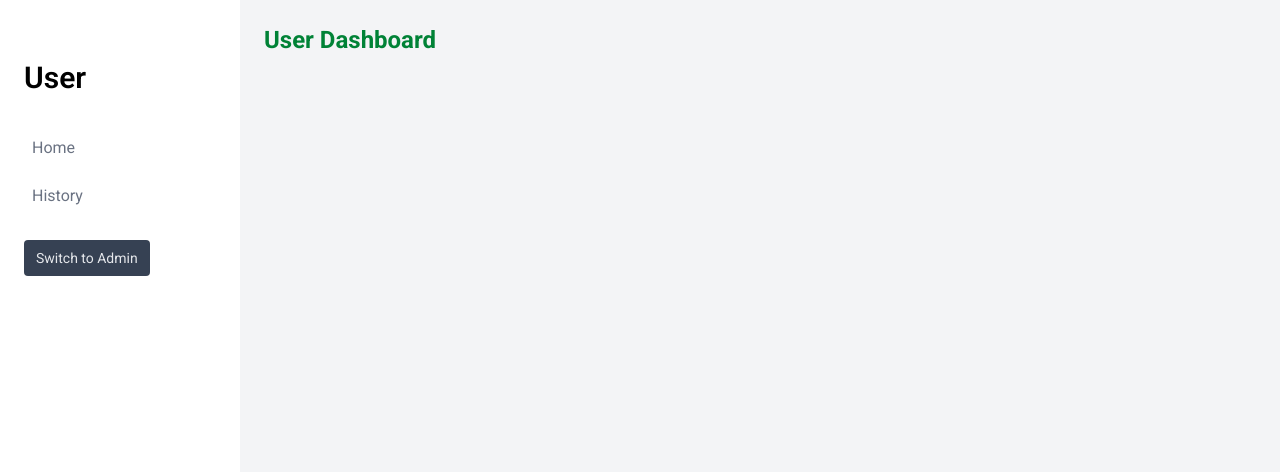
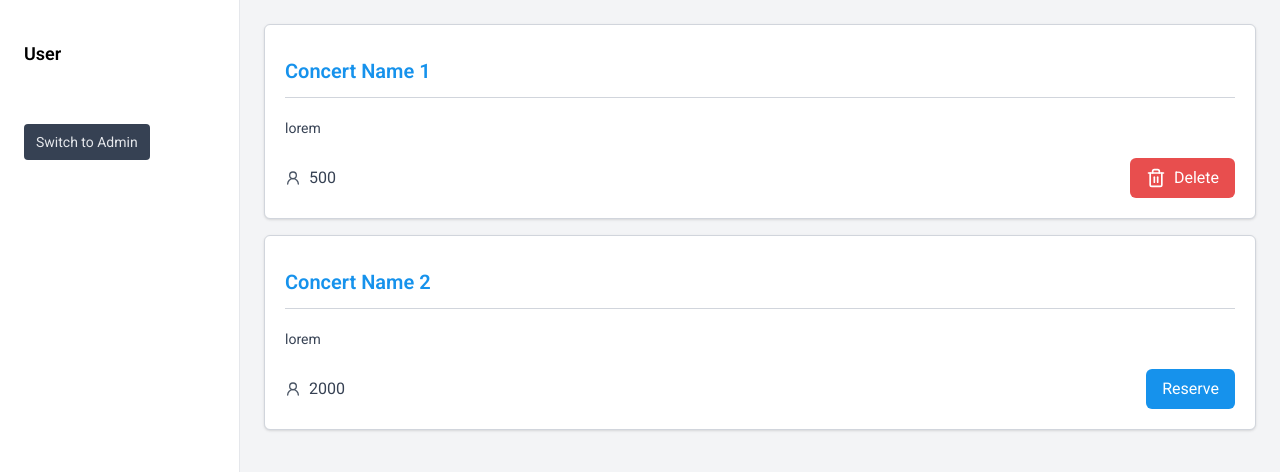
Before and after one commit to tatchunari/datawow-concert-system, a Next.js app in the folder apps/frontend/: page /dashboard/user in a window 1280 px wide. Shown: the top 472 px of the page. Built offline with nearby package versions, Linux system fonts and the light colour scheme.

Commit message:
feat: add user dashboard page

```diff
--- a/apps/frontend/src/app/components/Button.tsx
+++ b/apps/frontend/src/app/components/Button.tsx
@@ -25,7 +25,7 @@ const Button: React.FC<ButtonProps> = ({
       className={`
         ${color} ${textColor}
         flex items-center justify-center gap-2
-        font-roboto font-semibold
+        font-roboto
         px-4 py-2 rounded-md
         hover:opacity-90 transition
       `}
--- a/apps/frontend/src/app/components/Sidebar.tsx
+++ b/apps/frontend/src/app/components/Sidebar.tsx
@@ -7,33 +7,36 @@ export default function Sidebar() {
   const pathname = usePathname();
   const router = useRouter();
 
-  // Determine mode from the current path
+  // Detect current mode based on URL path
   const mode = pathname.startsWith("/dashboard/admin") ? "admin" : "user";
 
+  // Admin-only links
   const adminLinks = [
     { name: "Home", href: "/dashboard/admin" },
     { name: "History", href: "/dashboard/admin/history" },
   ];
 
+  // Switch between admin and user dashboard
   const handleSwitch = () => {
-    if (mode === "admin") {
-      router.push("/dashboard/user");
-    } else {
-      router.push("/dashboard/admin");
-    }
+    router.push(mode === "admin" ? "/dashboard/user" : "/dashboard/admin");
   };
 
   return (
-    <aside className="w-[240px] bg-white px-6 py-15 flex flex-col justify-between">
+    <aside className="w-60 bg-white px-6 py-10 flex flex-col justify-between border-r border-gray-200">
       <div>
-        <h1 className="mb-6">{mode === "admin" ? "Admin" : "User"}</h1>
+        {/* Header title */}
+        <h1 className="text-lg font-semibold mb-6">
+          {mode === "admin" ? "Admin" : "User"}
+        </h1>
 
+        {/* Only render links for admin */}
+        {mode === "admin" && (
           <ul className="space-y-2 mt-8">
             {adminLinks.map((link) => (
               <li key={link.href}>
                 <Link
                   href={link.href}
-                className={`block p-2 rounded ${
+                  className={`block p-2 rounded transition ${
                     pathname === link.href
                       ? "bg-[#EAF5FA] text-black"
                       : "hover:bg-[#EAF5FA] text-gray-500"
@@ -44,11 +47,11 @@ export default function Sidebar() {
               </li>
             ))}
           </ul>
-
+        )}
         {/* Switch Mode Button */}
         <button
           onClick={handleSwitch}
-          className="mt-6 bg-gray-700 hover:bg-gray-600 px-3 py-2 rounded text-sm text-gray-200"
+          className="mt-8 bg-gray-700 hover:bg-gray-600 px-3 py-2 rounded text-sm text-gray-200"
         >
           Switch to {mode === "admin" ? "User" : "Admin"}
         </button>
--- a/apps/frontend/src/app/dashboard/user/page.tsx
+++ b/apps/frontend/src/app/dashboard/user/page.tsx
@@ -1,3 +1,45 @@
+"use client";
+
+import ConcertCard from "@/app/components/ConcertCard";
+import DeleteModal from "@/app/components/DeleteModal";
+
+import { Trash2 } from "lucide-react";
+import { useState } from "react";
+
 export default function UserDashboardPage() {
-  return <h1 className="text-2xl font-bold text-green-700">User Dashboard</h1>;
+  const [showModal, setShowModal] = useState(false);
+
+  const handleDelete = () => {
+    setShowModal(true);
+  };
+  return (
+    <div className="flex flex-col gap-4">
+      <ConcertCard
+        title="Concert Name 1"
+        description="lorem"
+        totalSeats={500}
+        buttonLabel="Delete"
+        buttonColor="bg-card-red"
+        buttonIcon={Trash2}
+        onButtonClick={handleDelete}
+      />
+      <ConcertCard
+        title="Concert Name 2"
+        description="lorem"
+        totalSeats={2000}
+        buttonLabel="Reserve"
+        buttonColor="bg-[#1692EC]"
+        onButtonClick={() => alert("You reserved a seat!")}
+      />
+
+      {/* Delete Modal */}
+      <DeleteModal
+        isOpen={showModal}
+        onClose={() => setShowModal(false)}
+        onConfirm={handleDelete}
+        title="Delete Concert"
+        concertName="Concert Name 1"
+      />
+    </div>
+  );
 }
```
Lines whose indentation alone changed are shown as unchanged.
